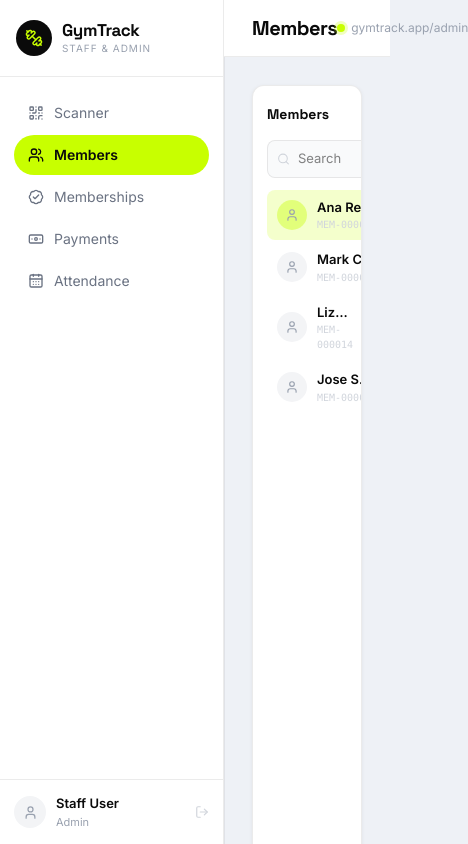
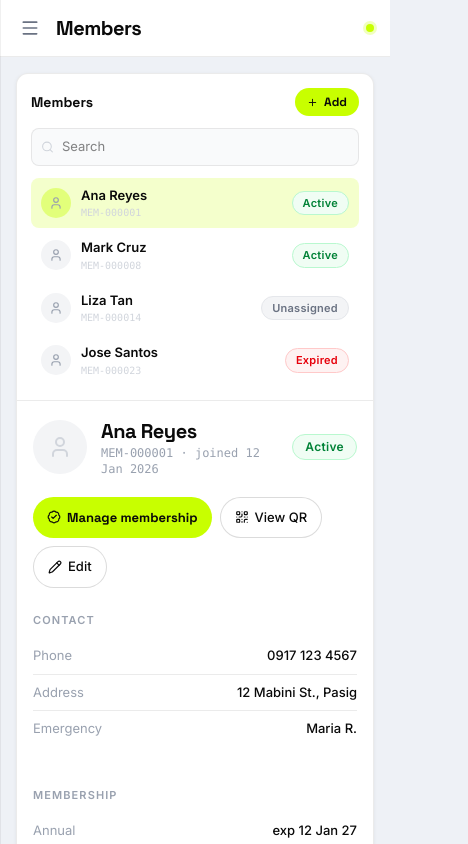
Before and after one commit to gabiuz/GymTrack, a Next.js app: page /admin/members in a window 390 px wide. Shown: the top 844 px of the page, 468 px wide, since content can reach past the window. Built offline with nearby package versions, Linux system fonts and the light colour scheme.

Commit message:
added responsiveness to admin side

```diff
--- a/src/features/admin/_shell/AdminShell.tsx
+++ b/src/features/admin/_shell/AdminShell.tsx
@@ -12,6 +12,8 @@ import {
   CalendarDays,
   LogOut,
   User,
+  Menu,
+  X,
 } from "lucide-react";
 import { AdminToast } from "@/features/admin/_ui";
 
@@ -38,17 +40,29 @@ interface AdminShellProps {
 export function AdminShell({ children }: AdminShellProps) {
   const pathname = usePathname();
   const [toast, setToast] = useState({ show: false, title: "", subtitle: "" });
+  const [mobileOpen, setMobileOpen] = useState(false);
 
   const pageTitle = sectionTitles[pathname] ?? "Admin";
 
   return (
     <div className="min-h-screen flex bg-gym-gray-bg font-inter">
+      {/* Mobile Backdrop */}
+      {mobileOpen && (
+        <div
+          className="fixed inset-0 bg-black/40 z-40 lg:hidden backdrop-blur-sm"
+          onClick={() => setMobileOpen(false)}
+        />
+      )}
 
       {/* ── Sidebar ── */}
-      <aside className="w-56 bg-white border-r border-black/8 flex flex-col shrink-0 sticky top-0 h-screen overflow-y-auto shadow-[1px_0_0_rgba(0,0,0,0.06)]">
-
+      <aside
+        className={`fixed inset-y-0 left-0 z-50 w-56 bg-white border-r border-black/8 flex flex-col shrink-0 overflow-y-auto shadow-[1px_0_0_rgba(0,0,0,0.06)] transition-transform duration-300 transform lg:sticky lg:top-0 lg:h-screen lg:translate-x-0 lg:z-0 lg:shadow-[1px_0_0_rgba(0,0,0,0.06)] ${
+          mobileOpen ? "translate-x-0" : "-translate-x-full"
+        }`}
+      >
         {/* Brand */}
-        <div className="flex items-center gap-2.5 px-4 py-5 border-b border-black/8">
+        <div className="flex items-center gap-2.5 px-4 py-5 border-b border-black/8 justify-between">
+          <div className="flex items-center gap-2.5">
             <div className="bg-gym-dark rounded-full w-9 h-9 flex items-center justify-center shrink-0">
               <Image
                 src="/icons/dumbbell.svg"
@@ -59,9 +73,20 @@ export function AdminShell({ children }: AdminShellProps) {
               />
             </div>
             <div>
-            <div className="font-space font-bold text-[17px] tracking-tight text-gym-dark leading-tight">GymTrack</div>
-            <div className="text-[10px] text-gray-400 font-inter tracking-widest uppercase">Staff &amp; Admin</div>
+              <div className="font-space font-bold text-[17px] tracking-tight text-gym-dark leading-tight">
+                GymTrack
               </div>
+              <div className="text-[10px] text-gray-400 font-inter tracking-widest uppercase">
+                Staff &amp; Admin
+              </div>
+            </div>
+          </div>
+          <button
+            onClick={() => setMobileOpen(false)}
+            className="lg:hidden p-1 text-gray-400 hover:text-gym-dark transition-colors cursor-pointer"
+          >
+            <X size={18} />
+          </button>
         </div>
 
         {/* Nav items */}
@@ -72,7 +97,9 @@ export function AdminShell({ children }: AdminShellProps) {
               <Link
                 key={href}
                 href={href}
-                className={`flex items-center gap-2.5 px-3.5 py-2.5 rounded-full text-sm font-inter transition-all duration-100 ${active
+                onClick={() => setMobileOpen(false)}
+                className={`flex items-center gap-2.5 px-3.5 py-2.5 rounded-full text-sm font-inter transition-all duration-100 ${
+                  active
                     ? "bg-gym-lime text-gym-dark font-semibold"
                     : "text-gray-500 hover:bg-gray-100 font-normal"
                 }`}
@@ -88,45 +115,56 @@ export function AdminShell({ children }: AdminShellProps) {
         <div className="border-t border-black/8 p-3.5">
           <Link
             href="/admin/login"
+            onClick={() => setMobileOpen(false)}
             className="flex items-center gap-2.5 cursor-pointer group"
           >
             <div className="w-8 h-8 rounded-full bg-gray-100 flex items-center justify-center text-gray-400 shrink-0">
               <User size={15} />
             </div>
             <div className="flex-1 min-w-0">
-              <div className="text-[13px] font-semibold text-gym-dark font-inter">Staff User</div>
+              <div className="text-[13px] font-semibold text-gym-dark font-inter">
+                Staff User
+              </div>
               <div className="text-[11px] text-gray-400 font-inter">Admin</div>
             </div>
-            <LogOut size={14} className="text-gray-300 group-hover:text-gray-500 transition-colors" />
+            <LogOut
+              size={14}
+              className="text-gray-300 group-hover:text-gray-500 transition-colors"
+            />
           </Link>
         </div>
       </aside>
 
       {/* ── Main content ── */}
       <div className="flex-1 flex flex-col min-w-0">
-
         {/* Top bar */}
-        <header className="bg-white border-b border-black/8 px-7 py-3.5 flex items-center sticky top-0 z-10">
+        <header className="bg-white border-b border-black/8 px-4 lg:px-7 py-3.5 flex items-center sticky top-0 z-10">
+          <button
+            onClick={() => setMobileOpen(true)}
+            className="lg:hidden p-1 mr-3 text-gray-500 hover:text-gym-dark transition-colors cursor-pointer"
+          >
+            <Menu size={20} />
+          </button>
           <span className="font-space font-bold text-xl tracking-tight text-gym-dark">
             {pageTitle}
           </span>
           <div className="ml-auto flex items-center gap-1.5">
             <div className="w-2 h-2 rounded-full bg-gym-lime shadow-[0_0_0_3px_rgba(200,255,0,0.25)]" />
-            <span className="text-xs text-gray-400 font-inter">gymtrack.app/admin</span>
+            <span className="text-xs text-gray-400 font-inter hidden sm:inline">
+              gymtrack.app/admin
+            </span>
           </div>
         </header>
 
         {/* Page content */}
-        <main className="flex-1 p-7 overflow-y-auto">
-          {children}
-        </main>
+        <main className="flex-1 p-4 lg:p-7 overflow-y-auto">{children}</main>
       </div>
 
       <AdminToast
         show={toast.show}
         title={toast.title}
         subtitle={toast.subtitle}
-        onClose={() => setToast(t => ({ ...t, show: false }))}
+        onClose={() => setToast((t) => ({ ...t, show: false }))}
       />
     </div>
   );
--- a/src/features/admin/_ui/AdminToast.tsx
+++ b/src/features/admin/_ui/AdminToast.tsx
@@ -21,7 +21,7 @@ export function AdminToast({ show, title, subtitle, onClose }: AdminToastProps)
   if (!show) return null;
 
   return (
-    <div className="fixed right-6 bottom-6 w-80 bg-white border border-black/8 border-l-[3px] border-l-gym-lime rounded-xl shadow-[0_8px_30px_rgba(0,0,0,0.12)] p-3.5 flex items-start gap-3 z-50 font-inter">
+    <div className="fixed bottom-6 left-1/2 -translate-x-1/2 lg:left-auto lg:translate-x-0 lg:right-6 w-[calc(100%-2rem)] lg:w-80 bg-white border border-black/8 border-l-[3px] border-l-gym-lime rounded-xl shadow-[0_8px_30px_rgba(0,0,0,0.12)] p-3.5 flex items-start gap-3 z-50 font-inter">
       <div className="w-7 h-7 rounded-full bg-gym-lime/20 flex items-center justify-center text-green-600 shrink-0">
         <Check size={14} />
       </div>
--- a/src/features/admin/attendance/components/AttendanceView.tsx
+++ b/src/features/admin/attendance/components/AttendanceView.tsx
@@ -128,7 +128,7 @@ export function AttendanceView() {
       </div>
 
       {/* Stats */}
-      <div className="flex gap-3 mb-5">
+      <div className="flex flex-col lg:flex-row gap-3 mb-5">
         {[
           { label: "Today",                                                                                                     val: stats.today },
           { label: range === "today" ? "Check-ins" : range === "3d" ? "3-day total" : range === "7d" ? "7-day total" : "30-day total", val: stats.total },
@@ -177,7 +177,8 @@ export function AttendanceView() {
       </div>
 
       {/* Check-in log */}
-      <div className="bg-white border border-black/8 rounded-xl overflow-hidden shadow-[0_1px_4px_rgba(0,0,0,0.06)]">
+      <div className="bg-white border border-black/8 rounded-xl overflow-hidden shadow-[0_1px_4px_rgba(0,0,0,0.06)] overflow-x-auto">
+        <div className="min-w-[500px] lg:min-w-0">
           <div className="flex items-center gap-2.5 px-4 py-2.5 bg-gray-50 border-b border-black/8 text-[11px] text-gray-400 font-semibold tracking-widest uppercase font-inter sticky top-0 z-10">
             <span className="flex-1">Member</span>
             <span className="w-32">Visit type</span>
@@ -205,6 +206,7 @@ export function AttendanceView() {
             ))}
           </div>
         </div>
+      </div>
 
       <div className="text-xs text-gray-400 text-center mt-3 font-inter">
         {checkins.length} check-ins shown · {rangeLabels[range].toLowerCase()}
--- a/src/features/admin/members/components/AddMemberModal.tsx
+++ b/src/features/admin/members/components/AddMemberModal.tsx
@@ -65,7 +65,7 @@ export function AddMemberModal({ open, onClose, onConfirm }: AddMemberModalProps
             value={form.name}
             onChange={(v) => setForm((f) => ({ ...f, name: v }))}
           />
-          <div className="grid grid-cols-2 gap-3">
+          <div className="grid grid-cols-1 lg:grid-cols-2 gap-3">
             <Field
               label="Contact"
               placeholder="09XX XXX XXXX"
--- a/src/features/admin/members/components/EditMemberModal.tsx
+++ b/src/features/admin/members/components/EditMemberModal.tsx
@@ -68,7 +68,7 @@ export function EditMemberModal({ open, member, onClose, onConfirm }: EditMember
         </div>
         <div className="px-5 py-4.5">
           <Field label="Full name" value={form.name} onChange={(v) => setForm((f) => ({ ...f, name: v }))} />
-          <div className="grid grid-cols-2 gap-3">
+          <div className="grid grid-cols-1 lg:grid-cols-2 gap-3">
             <Field label="Contact" value={form.contact} onChange={(v) => setForm((f) => ({ ...f, contact: v }))} />
             <Field label="Birth date" value={form.birth} onChange={(v) => setForm((f) => ({ ...f, birth: v }))} />
           </div>
--- a/src/features/admin/members/components/MembersView.tsx
+++ b/src/features/admin/members/components/MembersView.tsx
@@ -42,10 +42,10 @@ export function MembersView({ onToast }: MembersViewProps) {
 
   return (
     <>
-      <div className="bg-white border border-black/8 rounded-xl flex overflow-hidden min-h-[520px] shadow-[0_1px_4px_rgba(0,0,0,0.06)]">
+      <div className="bg-white border border-black/8 rounded-xl flex flex-col lg:flex-row overflow-hidden min-h-[520px] shadow-[0_1px_4px_rgba(0,0,0,0.06)]">
 
         {/* List panel */}
-        <div className="w-56 border-r border-black/8 p-3.5 shrink-0 flex flex-col">
+        <div className="w-full lg:w-56 border-b lg:border-b-0 lg:border-r border-black/8 p-3.5 shrink-0 flex flex-col">
           <div className="flex items-center justify-between mb-3">
             <span className="font-space font-bold text-sm text-gym-dark">Members</span>
             <button onClick={() => setAddOpen(true)}
@@ -63,7 +63,7 @@ export function MembersView({ onToast }: MembersViewProps) {
               className="w-full bg-gray-50 border border-black/8 rounded-lg py-2 pl-7.5 pr-2 text-[13px] text-gym-dark font-inter outline-none focus:border-gym-lime transition-colors box-border"
             />
           </div>
-          <div className="flex flex-col gap-0.5 overflow-y-auto max-h-[380px]">
+          <div className="flex flex-col gap-0.5 overflow-y-auto max-h-[240px] lg:max-h-[380px]">
             {filtered.map((m) => {
               const active = selectedId === m.id;
               const variant = m.status === "active" ? "active" : m.status === "expired" ? "expired" : "unassigned";
@@ -89,7 +89,7 @@ export function MembersView({ onToast }: MembersViewProps) {
         </div>
 
         {/* Detail panel */}
-        <div className="flex-1 p-5.5 min-w-0">
+        <div className="flex-1 p-4 lg:p-5.5 min-w-0">
           <div className="flex items-center gap-3.5 mb-5">
             <div className="w-[54px] h-[54px] rounded-full bg-gray-100 flex items-center justify-center text-gray-300">
               <User size={24} />
@@ -116,14 +116,14 @@ export function MembersView({ onToast }: MembersViewProps) {
             </button>
           </div>
 
-          <div className="grid grid-cols-2 gap-6">
+          <div className="grid grid-cols-1 lg:grid-cols-2 gap-6">
             <div>
               <div className="text-[11px] font-semibold text-gray-400 tracking-widest uppercase mb-2.5 font-inter">Contact</div>
               <KV label="Phone"     value={member.phone} />
               <KV label="Address"   value={member.address} />
               <KV label="Emergency" value={member.emergency.split("·")[0].trim()} last />
             </div>
-            <div>
+            <div className="mt-4 lg:mt-0">
               <div className="text-[11px] font-semibold text-gray-400 tracking-widest uppercase mb-2.5 font-inter">Membership</div>
               <KV label="Annual"     value={member.memberships.annual} />
               <KV label="Monthly"    value={member.memberships.monthly} />
--- a/src/features/admin/memberships/components/MembershipsView.tsx
+++ b/src/features/admin/memberships/components/MembershipsView.tsx
@@ -50,7 +50,7 @@ export function MembershipsView({ onToast }: MembershipsViewProps) {
       </div>
 
       {/* Stats */}
-      <div className="flex gap-3 mb-5">
+      <div className="flex flex-col lg:flex-row gap-3 mb-5">
         {[
           { label: "All active",     val: "231", className: "text-gym-dark" },
           { label: "Expiring (7d)",  val: "9",   className: "text-amber-500" },
@@ -64,7 +64,8 @@ export function MembershipsView({ onToast }: MembershipsViewProps) {
       </div>
 
       {/* Table */}
-      <div className="bg-white border border-black/8 rounded-xl overflow-hidden shadow-[0_1px_4px_rgba(0,0,0,0.06)]">
+      <div className="bg-white border border-black/8 rounded-xl overflow-hidden shadow-[0_1px_4px_rgba(0,0,0,0.06)] overflow-x-auto">
+        <div className="min-w-[540px] lg:min-w-0">
           {/* Header */}
           <div className="flex items-center gap-2.5 px-4 py-2.5 bg-gray-50 border-b border-black/8 text-[11px] text-gray-400 font-semibold tracking-widest uppercase font-inter sticky top-0 z-10">
             <span className="flex-1">Member</span>
@@ -109,6 +110,7 @@ export function MembershipsView({ onToast }: MembershipsViewProps) {
             ))}
           </div>
         </div>
+      </div>
 
       <ManageMembershipModal
         open={manageOpen}
--- a/src/features/admin/payments/components/PaymentsView.tsx
+++ b/src/features/admin/payments/components/PaymentsView.tsx
@@ -38,7 +38,7 @@ export function PaymentsView() {
       </div>
 
       {/* Stats */}
-      <div className="flex gap-3 mb-5">
+      <div className="flex flex-col lg:flex-row gap-3 mb-5">
         {[
           { label: "Today",      val: "₱1,860" },
           { label: "This week",  val: "₱12,440" },
@@ -69,7 +69,8 @@ export function PaymentsView() {
       </div>
 
       {/* Table */}
-      <div className="bg-white border border-black/8 rounded-xl overflow-hidden shadow-[0_1px_4px_rgba(0,0,0,0.06)]">
+      <div className="bg-white border border-black/8 rounded-xl overflow-hidden shadow-[0_1px_4px_rgba(0,0,0,0.06)] overflow-x-auto">
+        <div className="min-w-[500px] lg:min-w-0">
           <div className="flex items-center gap-2.5 px-4 py-2.5 bg-gray-50 border-b border-black/8 text-[11px] text-gray-400 font-semibold tracking-widest uppercase font-inter sticky top-0 z-10">
             <span className="flex-1">Member</span>
             <span className="w-[106px]">Type</span>
@@ -96,6 +97,7 @@ export function PaymentsView() {
             ))}
           </div>
         </div>
+      </div>
       <div className="text-xs text-gray-400 text-center mt-3 font-inter">
         {filtered.length} transactions · total{" "}
         <strong className="text-gym-dark font-space">₱{total.toLocaleString()}</strong>
```
Also changed, not shown: src/features/admin/scanner/components/ScannerView.tsx (+14 -12 lines). Lines whose indentation alone changed are shown as unchanged.
